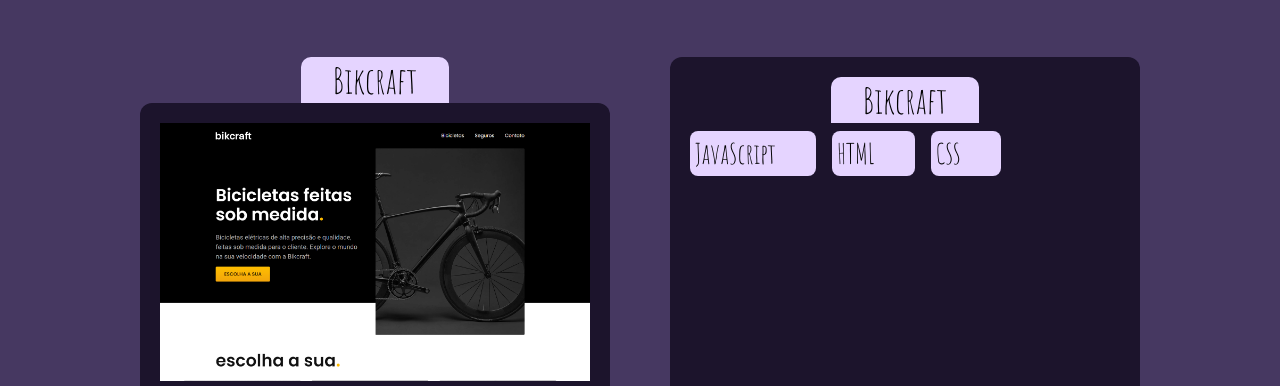
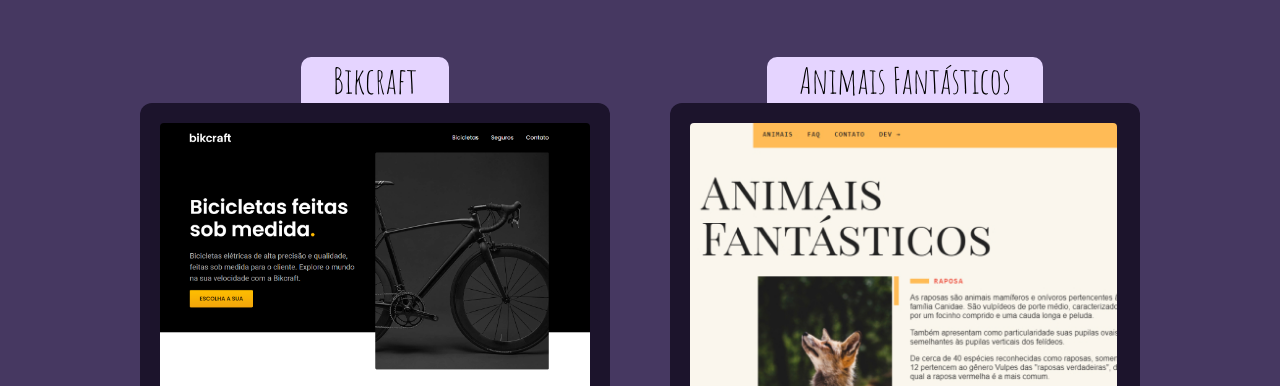
Before and after one commit to rdrglixboa/portfolio, a plain HTML site: page index.html in a window 1280 px wide. Shown: the part 1144-1530 px from the top of the page. Drawn offline with nearby package versions, Linux system fonts and the light colour scheme.

Commit message:
fixed img size

```diff
--- a/index.html
+++ b/index.html
@@ -59,7 +59,6 @@
     <h1>MEUS PROJETOS</h1>
     <div class="projetos__container">
       <div>
-
         <span>
           <h2 class="titulo__span">Bikcraft</h2>
         </span>
@@ -74,16 +73,23 @@
           </ul>
         </div>
       </div>
-      <div class="projetos__item__grande">
-        <h2>Bikcraft</h2>
-        <!-- <img src="" alt="Bikcraft"> -->
-        <ul>
-          <li>JavaScript</li>
-          <li>HTML</li>
-          <li>CSS</li>
-          <!-- <img src="" alt="github_icon_dark"> -->
-        </ul>
+
+      <div>
+        <span>
+          <h2 class="titulo__span">Animais Fantásticos</h2>
+        </span>
+
+        <div class="projetos__item__grande">
+          <img src="./assets/imgs/thumbs/animais-fantasticos.jpg" alt="Bikcraft">
+          <ul>
+            <li><span class="detalhe__javascript"></span>JavaScript</li>
+            <li><span class="detalhe__html"></span>HTML</li>
+            <li><span class="detalhe__css"></span>CSS</li>
+            <!-- <img src="" alt="github_icon_dark"> -->
+          </ul>
+        </div>
       </div>
+
     </div>
     <div class="projetos__item__container">
       <div class="projetos__item">
--- a/style.css
+++ b/style.css
@@ -164,6 +164,13 @@ body {
   padding: 8px;
   border-radius: 12px;
 } */
+
+/* ajustar a imagem */
+.projetos__item__grande img {
+  border-radius: 4px;
+  height: 300px;
+  object-fit: cover;
+}
 
 .projetos__item__grande ul {
   text-align: start;
```
Also changed, not shown: assets/imgs/thumbs/Screenshot_2.jpg (added), assets/imgs/thumbs/animais-fantasticos.jpg (added), assets/imgs/thumbs/animais-fantasticos.png (deleted), assets/imgs/thumbs/projeto-bikcraft-img.jpg (added).
